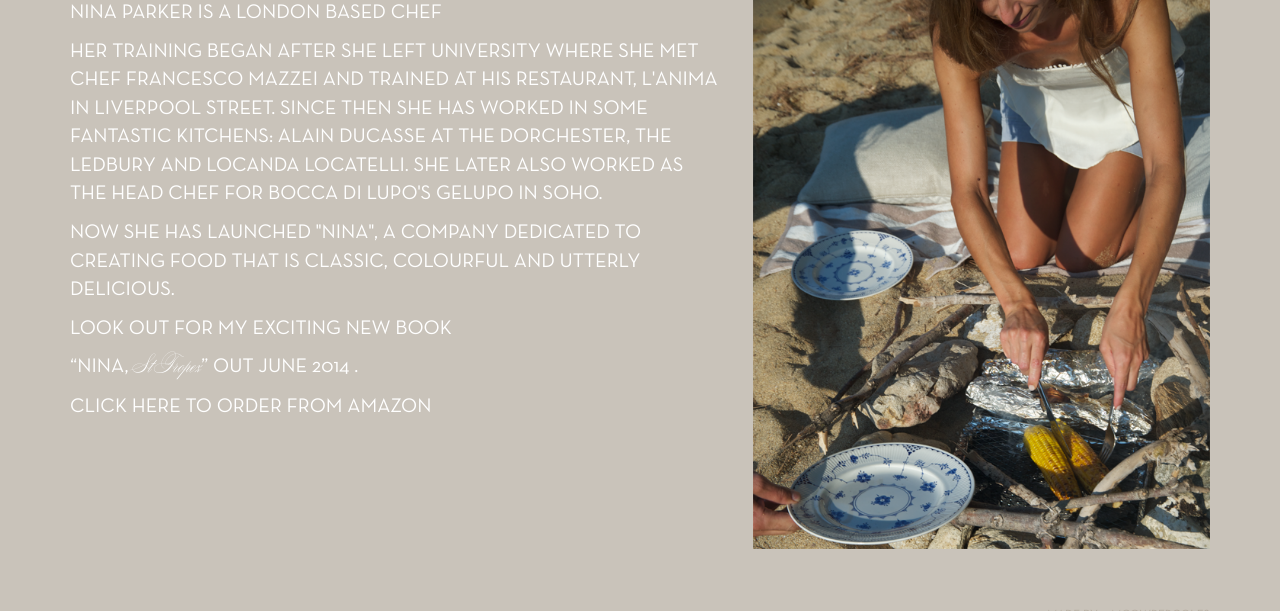
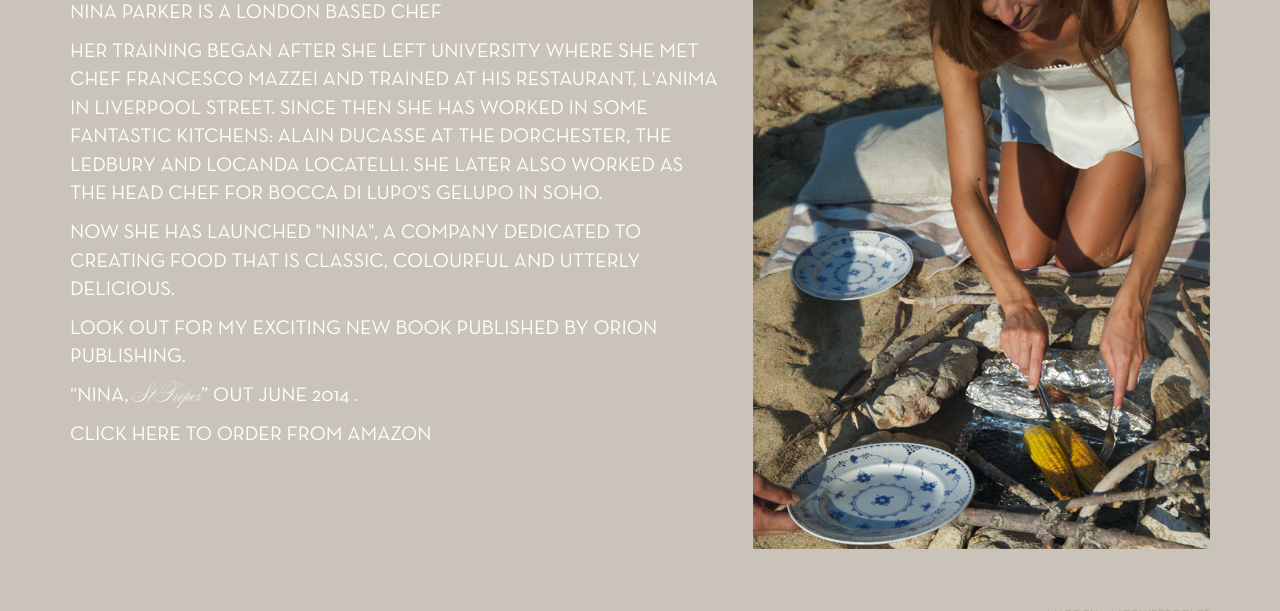
Before and after one commit to mylescc/Nina-Food, a PHP site: page /book in a window 1280 px wide. Shown: the part 255-866 px from the top of the page. Run offline with PHP 8.4, Linux system fonts and the light colour scheme.

Commit message:
fixing minor typo on book.php

```diff
--- a/book.php
+++ b/book.php
@@ -24,7 +24,7 @@
                 <p>Her Training began after she left university where she met chef Francesco Mazzei and trained at his restaurant, L'anima in Liverpool street. Since then she has worked in some fantastic kitchens: Alain Ducasse at the dorchester, the ledbury and locanda locatelli. She later also worked as the head chef for Bocca Di Lupo's Gelupo in soho.</p>
                 <p>Now she has launched "Nina", a company dedicated to creating food that is classic, colourful and utterly delicious.</p>
 <!--                <p>THIS BOOK IS MY PERSONAL FOOD-THEMED JOURNEY ROUND THIS HISTORIC SEASIDE TOWN AND SURROUNDING AREA.  IN MY 70S CITROËN VAN, OUR NEIGHBOUR’S BOAT AND AT TIMES ON MY TRUSTY BICYCLE, I LOVE TO EXPLORE PROVENCAL CUISINE AND CREATE RECIPES INSPIRED BY THE LOCALS, PLACES AND STORIES OF MY SUMMERS HERE. I AM PASSIONATE ABOUT THE ST TROPEZ STYLE OF COOKING THAT IS PRINCIPALLY ABOUT STRONG, FRESH FLAVOURS CREATING SOMETHING COLOURFUL AND ABOVE ALL, UTTERLY DELICIOUS.”</p>-->
-                <p>LOOK OUT FOR MY EXCITING NEW BOOK</p>
+                <p>LOOK OUT FOR MY EXCITING NEW BOOK published by Orion Publishing.</p>
                 <p>“NINA, <span class="splendid">St Tropez</span>” OUT JUNE 2014 .</p>
 
                 <p><a href="http://www.amazon.co.uk/Nina-St-Tropez-Parker/dp/0297870688">Click here to order from Amazon</a></p>
```
